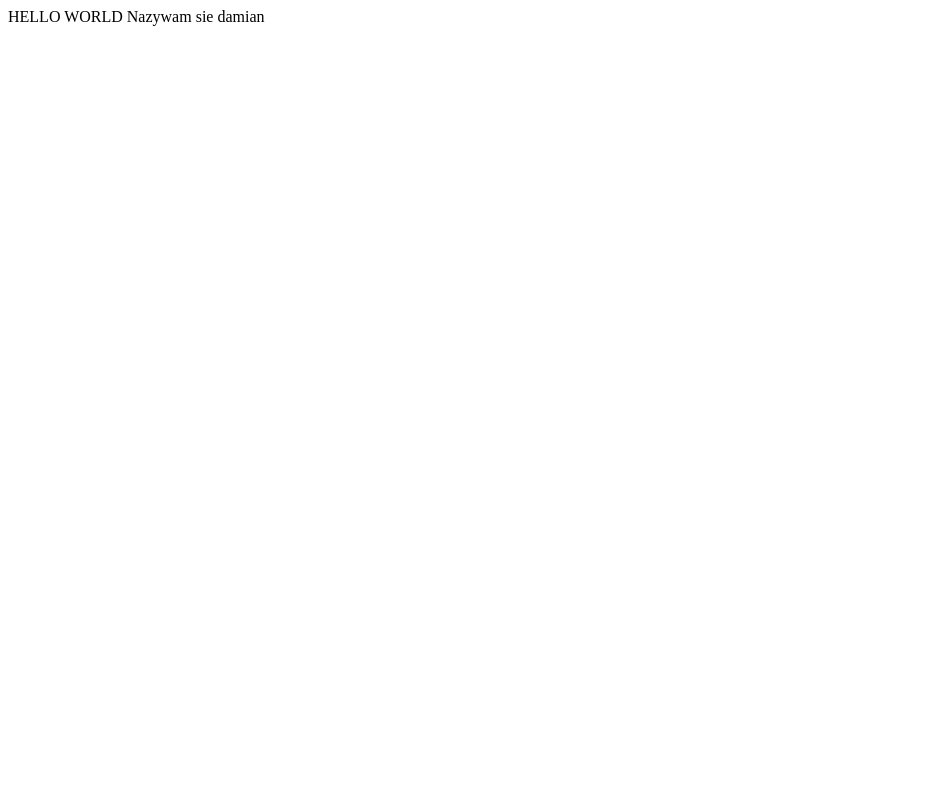
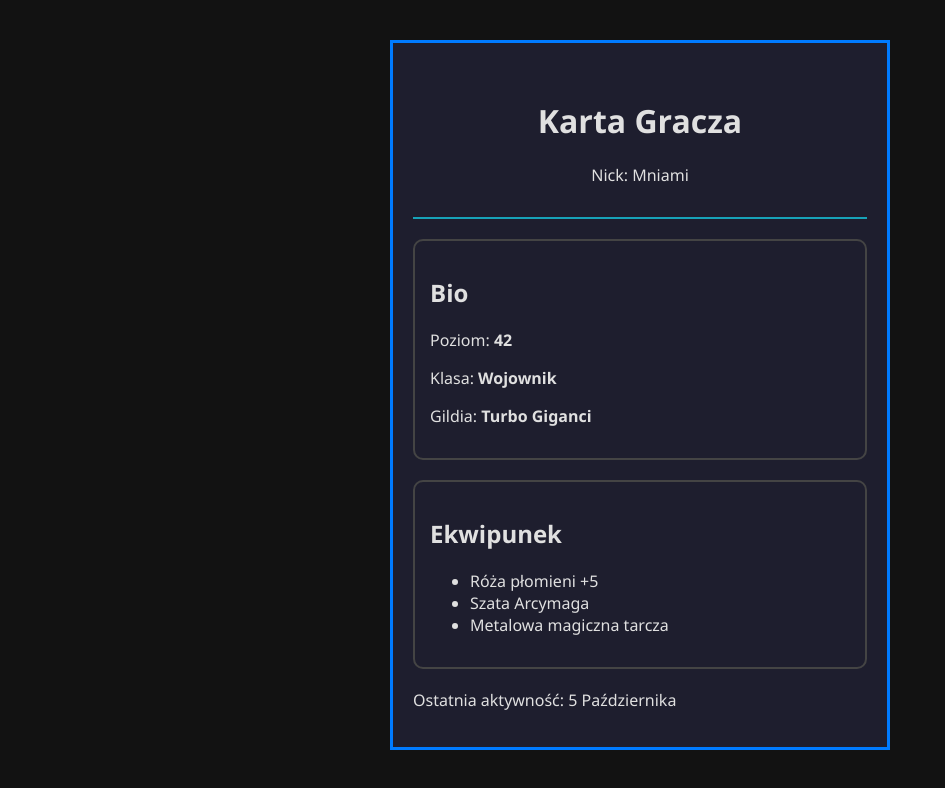
Before and after one commit to gigancidz-ops/moja-pierwsza-strona, a plain HTML site: page index.html in a window 1280 px wide. Shown: the whole page, without its empty margins (0-945 px from the left). Drawn offline with Linux system fonts and the light colour scheme.

Commit message:
Add files via upload

```diff
--- a/index.html
+++ b/index.html
@@ -1,2 +1,40 @@
-HELLO WORLD
-Nazywam sie damian
+<!DOCTYPE html>
+<html lang="pl">
+
+<head>
+  <meta charset="UTF-8">
+  <meta name="viewport" content="width=device-width, initial-scale=1.0">
+  <title>Karta Gracza</title>
+  <link rel="stylesheet" href="style.css">
+</head>
+
+<body>
+  <main class="player-card">
+    <header class="card-header">
+      <h1>Karta Gracza</h1>
+      <p>Nick: <span class="highlight">Mniami</span></p>
+    </header>
+
+    <section class="card-section bio">
+      <h2>Bio</h2>
+      <p>Poziom: <strong>42</strong></p>
+      <p>Klasa: <strong>Wojownik</strong></p>
+      <p>Gildia: <strong>Turbo Giganci</strong></p>
+    </section>
+
+    <section class="card-section equipment">
+      <h2>Ekwipunek</h2>
+      <ul>
+        <li>Róża płomieni +5</li>
+        <li>Szata Arcymaga</li>
+        <li>Metalowa magiczna tarcza</li>
+      </ul>
+    </section>
+
+    <footer class="card-footer">
+      <p>Ostatnia aktywność: <time datetime="2026-10-05">5 Października</time></p>
+    </footer>
+  </main>
+</body>
+
+</html>
--- /dev/null
+++ b/style.css
@@ -0,0 +1,46 @@
+/* === Reset i zmienne === */
+:root {
+  --color-primary: #007bff;
+  --color-accent: #17a2b8;
+  --color-highlight: #ffc107;
+  --color-bg: #1e1e2e;
+  --color-text: #e0e0e0;
+  --color-border: #444;
+}
+
+*,
+*::before,
+*::after {
+  box-sizing: border-box;
+}
+
+body {
+  margin: 0;
+  padding: 0;
+  font-family: 'Segoe UI', Tahoma, Geneva, Verdana, sans-serif;
+  background-color: #121212;
+  color: var(--color-text);
+}
+
+/* TODO: stylowanie karty gracza */
+.player-card {
+  max-width: 500px;
+  margin: 40px auto;
+  padding: 20px;
+  border: 3px solid var(--color-primary);
+  background-color: var(--color-bg);
+}
+
+.card-header {
+  padding: 15px;
+  margin-bottom: 15px;
+  border-bottom: 2px solid var(--color-accent);
+  text-align: center;
+}
+
+.card-section {
+  border: 2px solid var(--color-border);
+  border-radius: 10px;
+  padding: 15px;
+  margin: 20px auto;
+}
```
